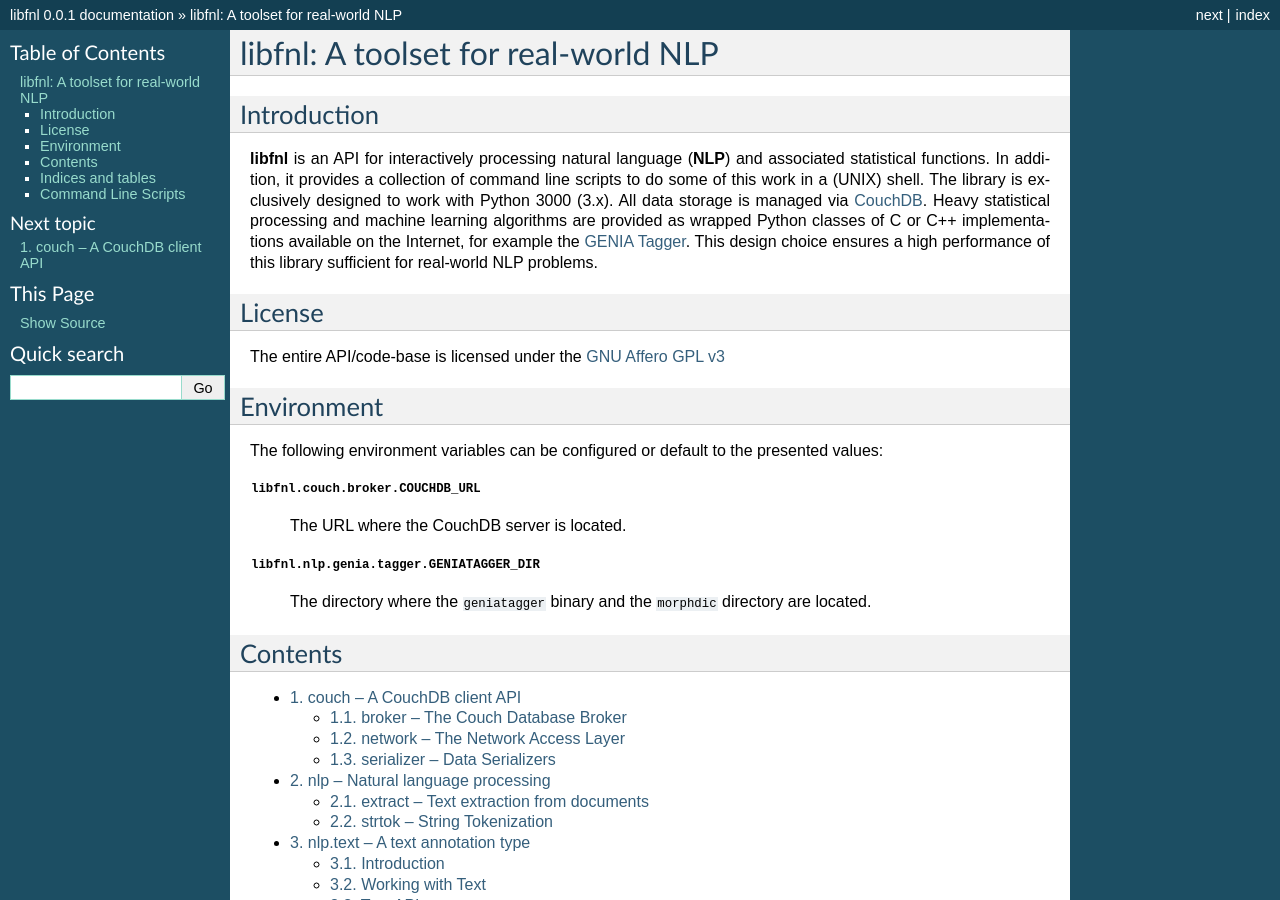
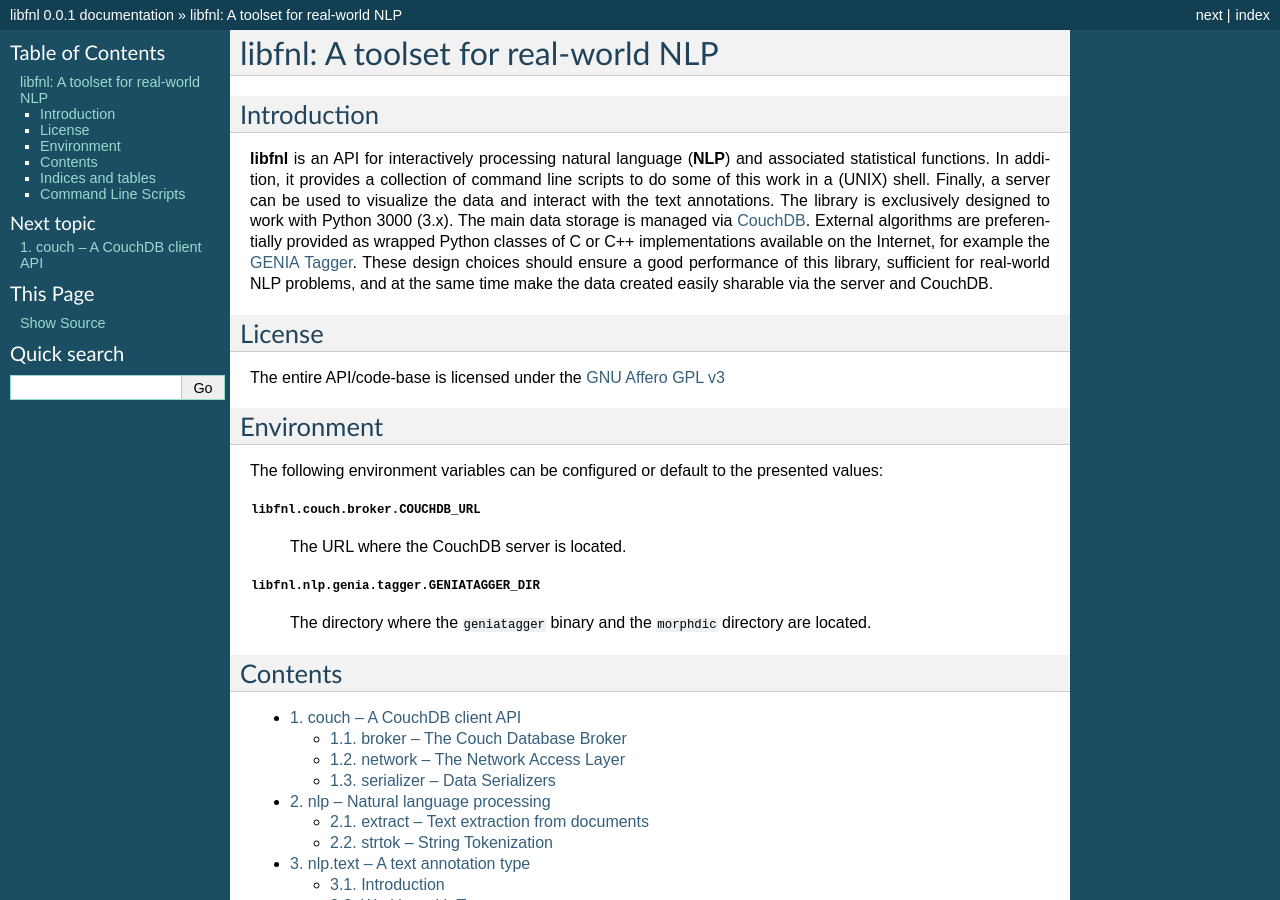
Before and after one commit to fnl/libfnl, a Sphinx documentation site: the page built from doc/index.rst, in a window 1280 px wide and 900 px high. Built offline with Sphinx 7.4.7, drawn with Linux system fonts in a browser that asks for light colours; formulas are drawn with MathJax 3.

Commit message:
Readme and index page of documentation slightly updated.

```diff
--- a/README.rst
+++ b/README.rst
@@ -5,7 +5,7 @@
 Introduction
 ============
 
-**libfnl** is an API for interactively processing natural language (**NLP**) and provides statistical functions and storage mechanisms associated to this task. In addition, it provides a collection of command line scripts to do some of this work in a (UNIX) shell. The library is exclusively designed to work with Python 3000 (3.x). All data storage is managed via CouchDB_, although highly relational data will be stored in Posgres, and Neo4j will be used for graph data. Heavy statistical processing and machine learning algorithms are provided as wrapped Python classes of C or C++ implementations available on the Internet, for example the GENIA_ Tagger_. This design choice ensures a high performance of this library sufficient for NLP problems, while maintaining, storing, and sharing data is straight-forward because of CouchDB. For NLP researchers, this library is (1) targeted at BioNLP, and (2) entirely based on offset-based annotations using "plain text" and JSON_ for the annotations, while avoiding slow to parse, heavy to transmit, and costly to store XML where possible.
+**libfnl** is an API for interactively processing natural language (**NLP**) and provides statistical functions and storage mechanisms associated to this task. In addition, it provides a collection of command line scripts to do some of this work in a (UNIX) shell. The library is exclusively designed to work with Python 3000 (3.x). All data storage is managed via CouchDB_, although highly relational data will be stored in Posgres, and Neo4j might be used one day for graph data. External algorithms are provided as wrapped Python classes of C or C++ implementations if available off the Internet, for example the GENIA_ Tagger_. These design choices should ensure a good performance of this library, sufficient for many NLP problems, while maintaining, storing, and sharing data is straight-forward because of CouchDB. For NLP researchers, this library is (1) targeted at BioNLP, and (2) entirely based on offset-based annotations using "plain text" and JSON_ for the annotations, while avoiding XML as much as possible.
 
 .. _CouchDB: http://couch.apache.org
 .. _GENIA: http://www-tsujii.is.s.u-tokyo.ac.jp/GENIA/home/wiki.cgi
--- a/doc/index.rst
+++ b/doc/index.rst
@@ -10,15 +10,7 @@
 Introduction
 ============
 
-**libfnl** is an API for interactively processing natural language (**NLP**)
-and associated statistical functions. In addition, it provides a collection of
-command line scripts to do some of this work in a (UNIX) shell. The library
-is exclusively designed to work with Python 3000 (3.x). All data storage is
-managed via CouchDB_. Heavy statistical processing and machine learning
-algorithms are provided as wrapped Python classes of C or C++ implementations
-available on the Internet, for example the GENIA_ Tagger_. This design choice
-ensures a high performance of this library sufficient for real-world NLP
-problems.
+**libfnl** is an API for interactively processing natural language (**NLP**) and associated statistical functions. In addition, it provides a collection of command line scripts to do some of this work in a (UNIX) shell. Finally, a server can be used to visualize the data and interact with the text annotations. The library is exclusively designed to work with Python 3000 (3.x). The main data storage is managed via CouchDB_. External algorithms are preferentially provided as wrapped Python classes of C or C++ implementations available on the Internet, for example the GENIA_ Tagger_. These design choices should ensure a good performance of this library, sufficient for real-world NLP problems, and at the same time make the data created easily sharable via the server and CouchDB.
 
 .. _CouchDB: http://couch.apache.org
 .. _GENIA: http://www-tsujii.is.s.u-tokyo.ac.jp/GENIA/home/wiki.cgi
```
